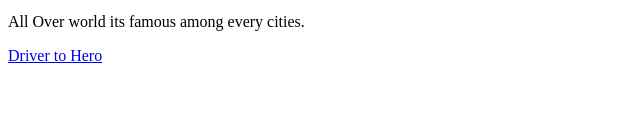
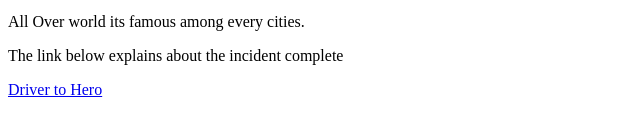
Before and after one commit to rubeshrb/codersrank--practice, a website: page index.html in a window 1280 px wide. Shown: the part 239-372 px from the top of the page, without its empty margins (0-640 px from the left). Drawn offline with Linux system fonts and the light colour scheme.

Commit message:
1 file modified

```diff
--- a/index.html
+++ b/index.html
@@ -19,6 +19,7 @@
     </ul>
 
     <p> All Over world its famous among every cities.</p>
+    <p> The link below explains about the incident complete</p>
     <a href="https://www.google.com/search?q=taxi+driver&rlz=1C1CHZL_enIN821IN821&sxsrf=ACYBGNQTpN2loe_18EPW_ZRQVWXRB95Tmw:1577719622070&source=lnms&tbm=isch&sa=X&ved=2ahUKEwjytoPN193mAhWAyDgGHT4JCkkQ_AUoAXoECCEQAw&biw=1366&bih=695#imgrc=YqSgZuknzMPmJM:">Driver to Hero</a>
 
 
```
